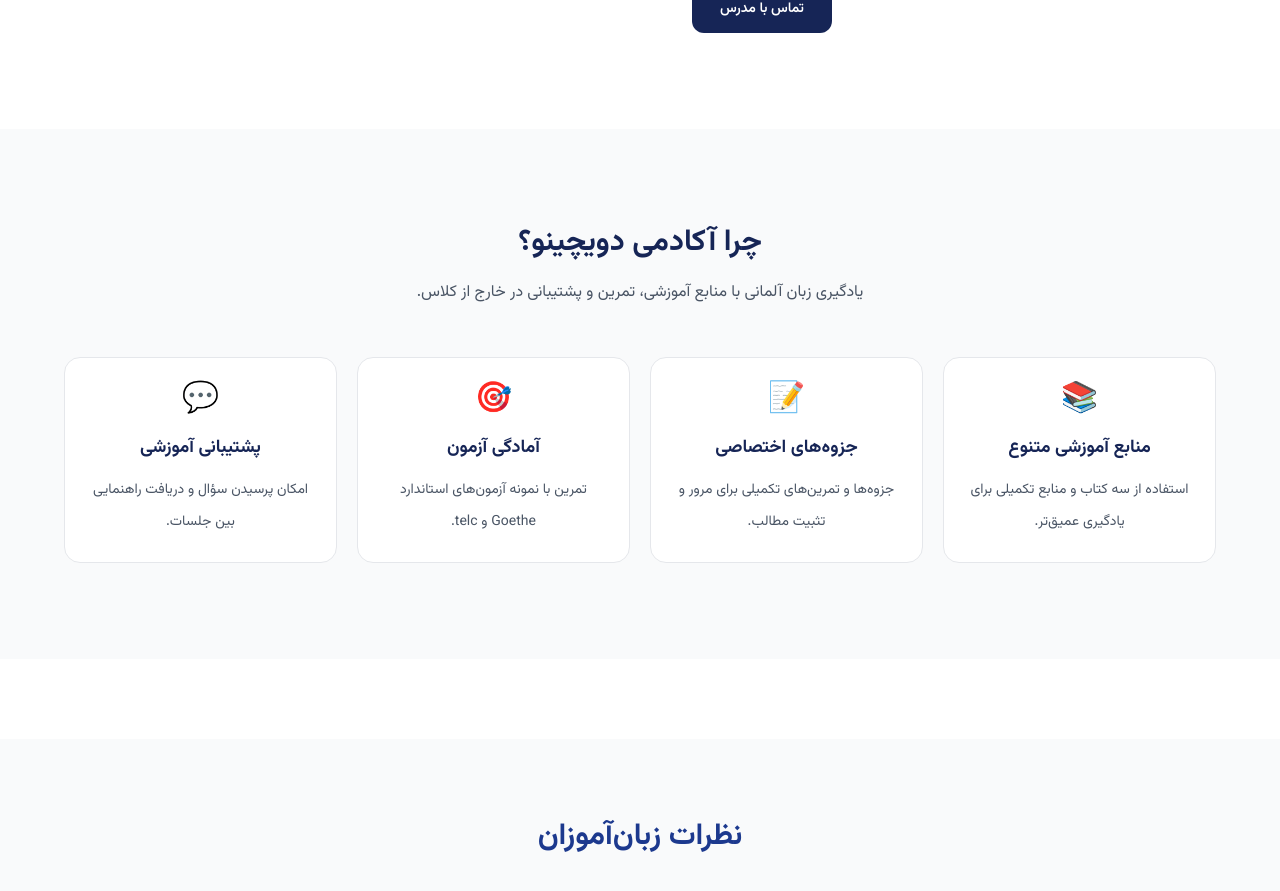
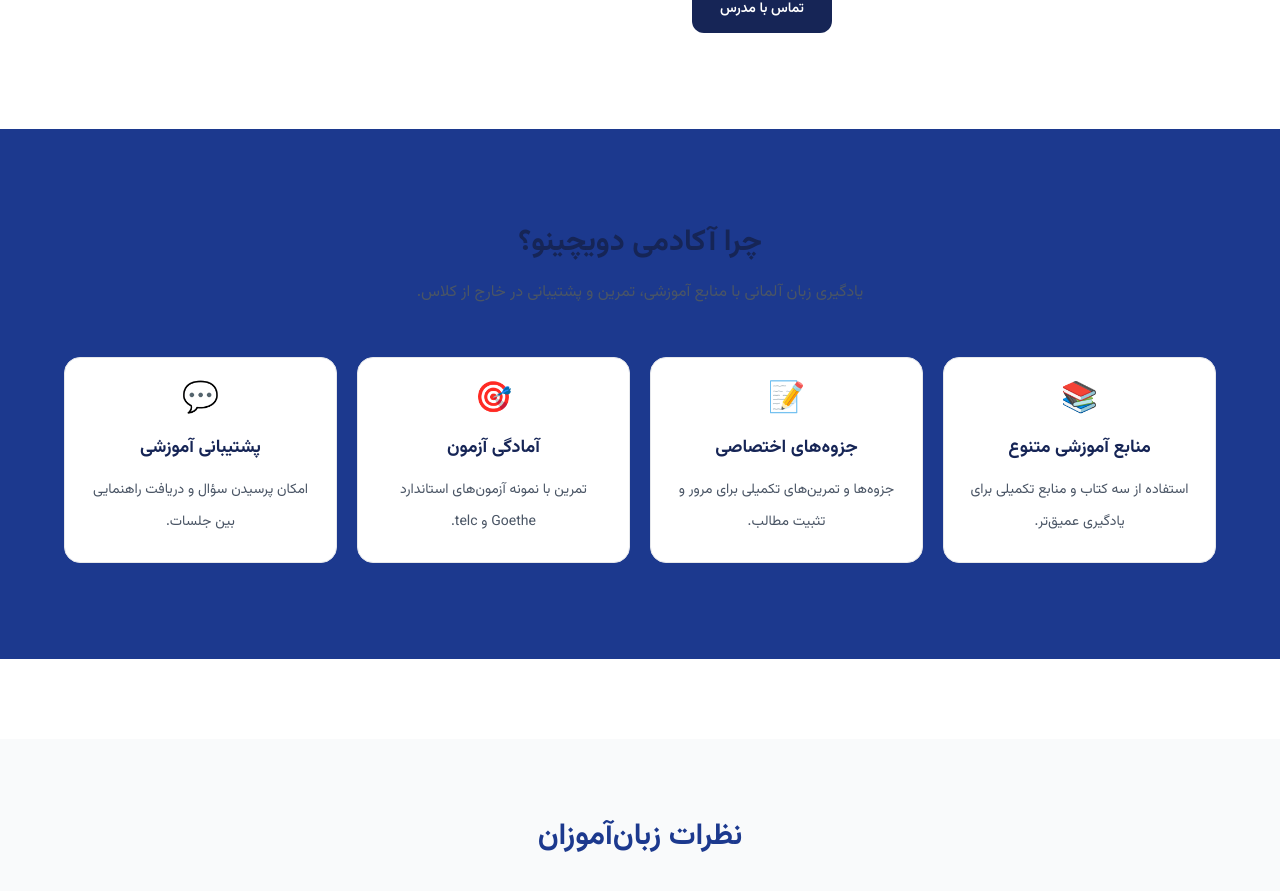
Before and after one commit to Masihsole0/deutschino-akademie, a Next.js app: page / in a window 1280 px wide. Shown: the part 2599-3490 px from the top of the page. Built offline with nearby package versions, Linux system fonts and the light colour scheme; no server answers; the database is empty.

Commit message:
Update website

```diff
--- a/app/page.tsx
+++ b/app/page.tsx
@@ -348,7 +348,7 @@ export default function Home() {
       {/* WHY DEUTSCHINO */}
       <section
         id="why-us"
-        className="scroll-mt-24 bg-gray-50 px-6 py-20 md:py-24"
+        className="scroll-mt-24 bg-blue-900 px-6 py-20 md:py-24"
       >
         <div className="mx-auto max-w-6xl">
 
```
